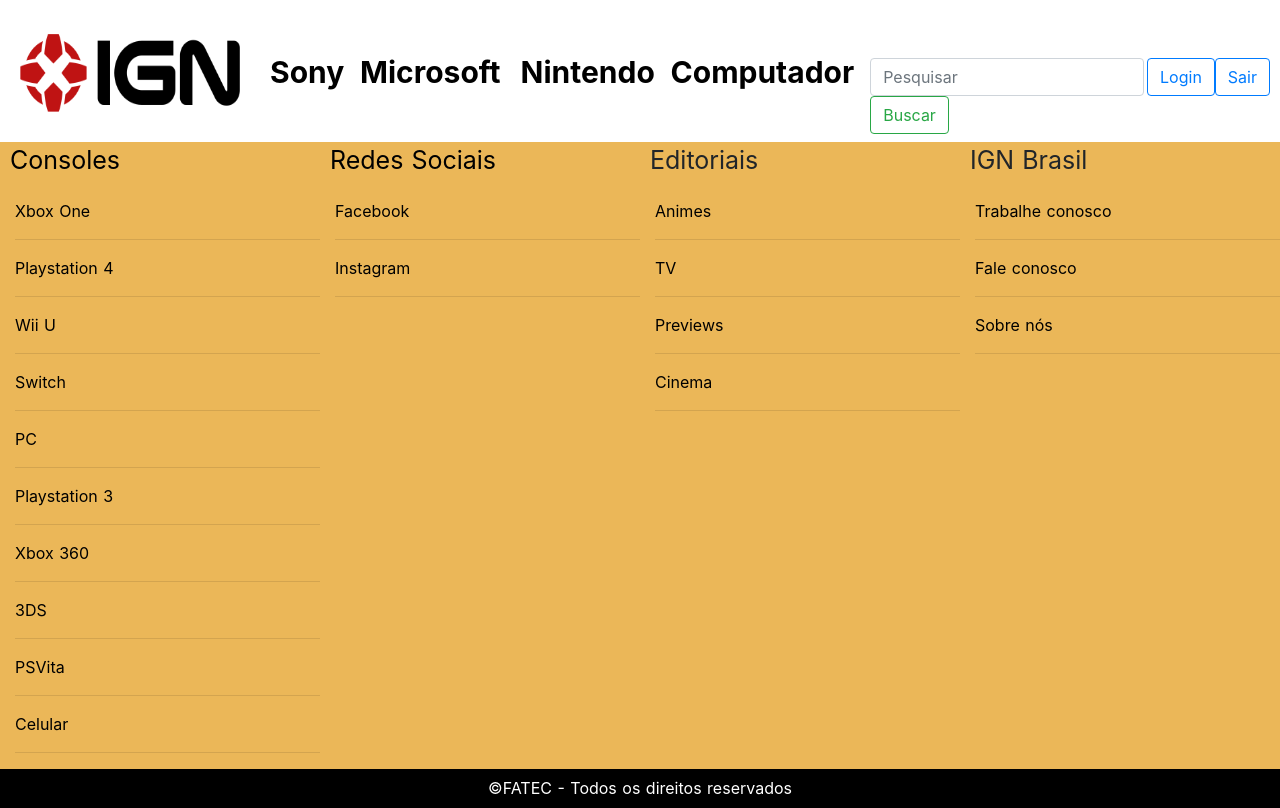
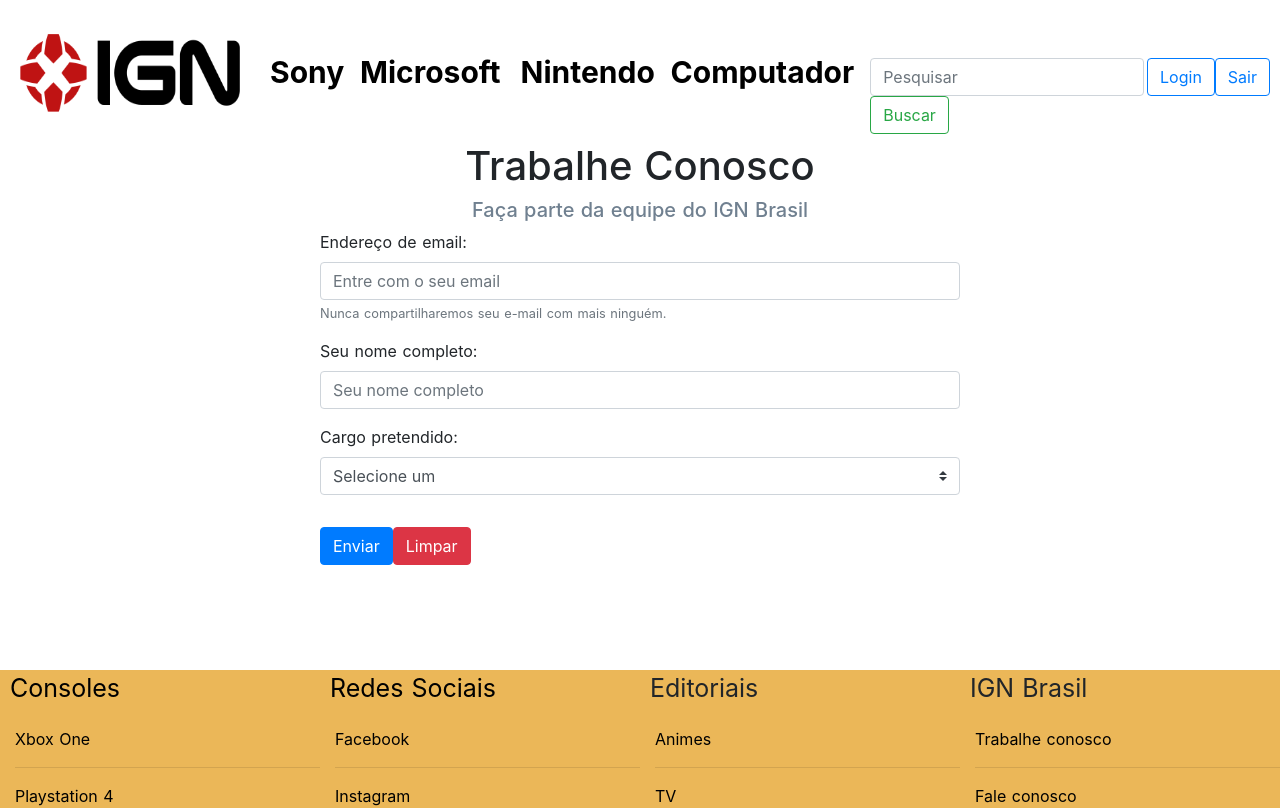
Before and after one commit to Leao04/Project, a Nuxt app: page /trabalhe-conosco in a window 1280 px wide. Shown: the top 808 px of the page. Built offline with nearby package versions, Linux system fonts and the light colour scheme.

Commit message:
Trabalhe Conosco

```diff
--- a/assets/css/estilo.scss
+++ b/assets/css/estilo.scss
@@ -956,3 +956,25 @@
     padding-left: 30px;
     text-align: center;
 }
+
+.Trabalhe-conosco-grid{
+    display: grid;
+    grid-template-columns: repeat(4, 1fr);
+    grid-template-rows: repeat(6, 1fr);
+}
+
+.Trabalhe-conosco-Titulo{
+    grid-column: 2/4;
+    grid-row: 1/1;
+    justify-content: center;
+    text-align: center;
+}
+
+.Trabalhe-conosco-Titulo h5{
+    color: slategrey;
+}
+
+.Trabalhe-conosco-formulario{
+    grid-column: 2/4;
+    grid-row: 2/7;
+}
--- /dev/null
+++ b/pages/trabalhe-conosco.vue
@@ -0,0 +1,99 @@
+<template>
+  <div>
+    <div class="Trabalhe-conosco-grid">
+      <div class="Trabalhe-conosco-Titulo">
+        <h1>Trabalhe Conosco</h1>
+        <h5>Faça parte da equipe do IGN Brasil</h5>
+      </div>
+
+      <div class="Trabalhe-conosco-formulario">
+        <b-form @submit="onSubmit" @reset="onReset" v-if="show">
+          <b-form-group
+            id="input-group-1"
+            label="Endereço de email:"
+            label-for="input-1"
+            description="Nunca compartilharemos seu e-mail com mais ninguém."
+          >
+            <b-form-input
+              id="input-1"
+              v-model="form.email"
+              type="email"
+              required
+              placeholder="Entre com o seu email"
+            ></b-form-input>
+          </b-form-group>
+
+          <b-form-group
+            id="input-group-2"
+            label="Seu nome completo:"
+            label-for="input-2"
+          >
+            <b-form-input
+              id="input-2"
+              v-model="form.name"
+              required
+              placeholder="Seu nome completo"
+            ></b-form-input>
+          </b-form-group>
+
+          <b-form-group id="input-group-3" label="Cargo pretendido:" label-for="input-3">
+            <b-form-select
+              id="input-3"
+              v-model="form.food"
+              :options="foods"
+              required
+            ></b-form-select>
+          </b-form-group>
+
+          <b-form-group id="input-group-4">
+            <b-form-checkbox-group v-model="form.checked" id="checkboxes-4">
+            </b-form-checkbox-group>
+          </b-form-group>
+
+          <b-button type="submit" variant="primary">Enviar</b-button>
+          <b-button type="reset" variant="danger">Limpar</b-button>
+        </b-form>
+      </div>
+    </div>
+  </div>
+</template>
+
+<script>
+  export default {
+    data() {
+      return {
+        form: {
+          email: '',
+          name: '',
+          food: null,
+          checked: []
+        },
+        foods: [{ text: 'Selecione um', value: null }, 'Publicidade', 'Redação', 'Suporte', 'Outros'],
+        show: true
+      }
+    },
+    methods: {
+      onSubmit(evt) {
+        evt.preventDefault()
+        alert(JSON.stringify(this.form))
+      },
+      onReset(evt) {
+        evt.preventDefault()
+        // Reset our form values
+        this.form.email = ''
+        this.form.name = ''
+        this.form.food = null
+        this.form.checked = []
+        // Trick to reset/clear native browser form validation state
+        this.show = false
+        this.$nextTick(() => {
+          this.show = true
+        })
+      }
+    }
+  }
+</script>
+
+<style>
+@import "../assets/css/estilo.scss";
+</style>
```
